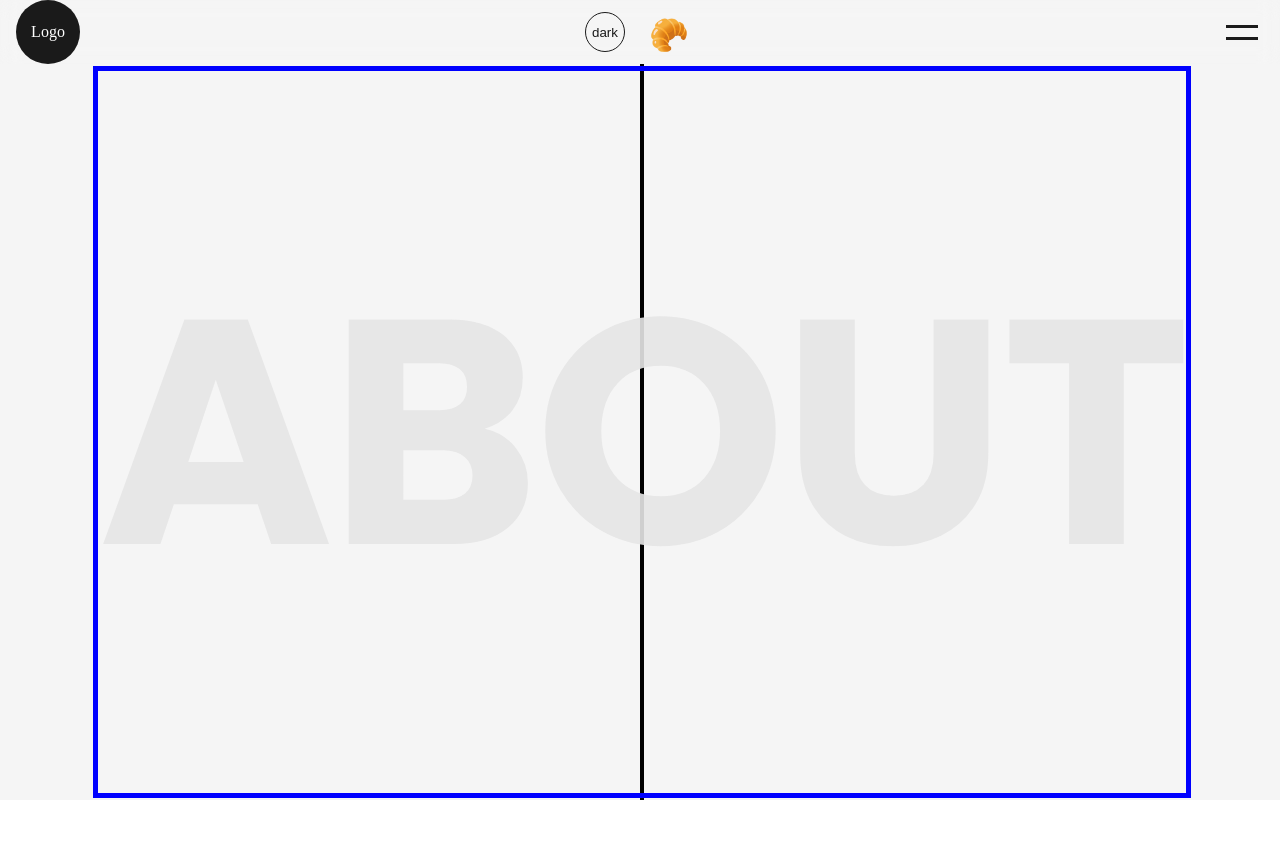
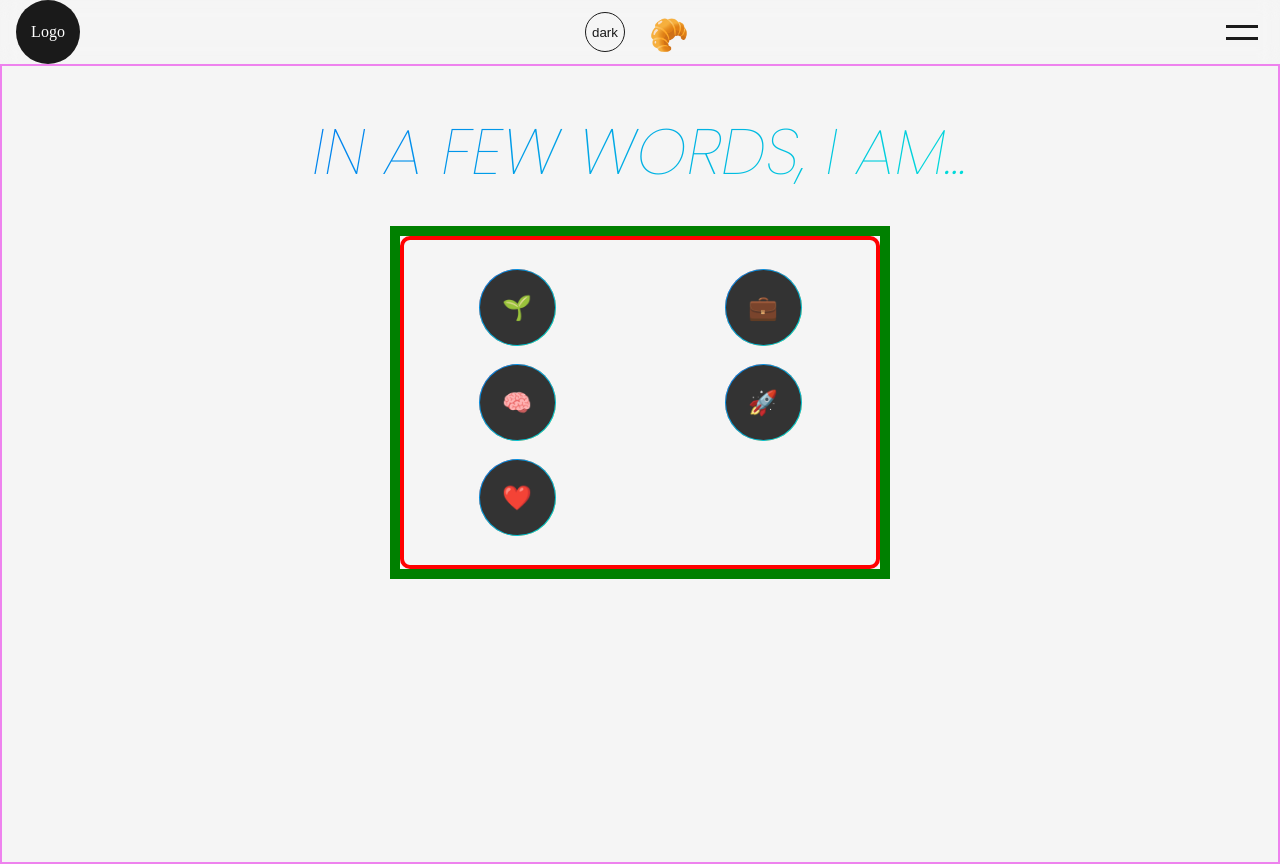
Before and after one commit to newnightcoder/nightcoder.io, a Next.js app: page /about in a window 1280 px wide. Before the commit the page ends 800 px from the top, so only its background shows below. Built offline with nearby package versions, Linux system fonts and the light colour scheme.

Commit message:
project page sizings corrections / about page update / aboutItems animation :construction:

```diff
--- a/components/AboutItem/AboutItem.tsx
+++ b/components/AboutItem/AboutItem.tsx
@@ -4,11 +4,13 @@ import { Item, ItemBtn, ItemContainer, ItemTitle } from "./AboutItemStyled";
 interface Props {
   itemTitle: string;
   itemText: string;
+  itemEmoji: string;
 }
 
-const AboutItem = ({ itemTitle, itemText }: Props) => {
+const AboutItem = ({ itemTitle, itemText, itemEmoji }: Props) => {
   const [display, setDisplay] = useState("none");
   const [rotated, setRotated] = useState(false);
+  const [isMouseOver, setIsMouseOver] = useState(false);
   const itemRef = useRef<HTMLDivElement>(null);
 
   const ItemContent = forwardRef<HTMLDivElement, {}>((_, ref) => {
@@ -30,7 +32,12 @@ const AboutItem = ({ itemTitle, itemText }: Props) => {
   }, [display, rotated]);
 
   return (
-    <ItemContainer>
+    <ItemContainer
+      onMouseOver={() => setIsMouseOver(true)}
+      onMouseOut={() => setIsMouseOver(false)}
+    >
+      {isMouseOver ? (
+        <>
           <ItemTitle>
             <ItemBtn rotated={rotated} onClick={handleShowItemContent}>
               ▶︎
@@ -38,6 +45,22 @@ const AboutItem = ({ itemTitle, itemText }: Props) => {
             {itemTitle}
           </ItemTitle>
           <ItemContent ref={itemRef} />
+        </>
+      ) : (
+        <div
+          style={{
+            display: "grid",
+            placeItems: "center",
+            height: "100%",
+            width: "inherit",
+            transform: "translateX(-10px)",
+            fontSize: "1.5rem",
+            // border: "1px solid red",
+          }}
+        >
+          {itemEmoji}
+        </div>
+      )}
     </ItemContainer>
   );
 };
--- a/components/AboutItem/AboutItemStyled.ts
+++ b/components/AboutItem/AboutItemStyled.ts
@@ -6,12 +6,15 @@ interface Props {
 }
 
 const ItemContainer = styled.div`
-  width: 100%;
   // max-width: 500px;
+  width: 75px;
+  height: 75px;
+  border-radius: 50%;
   background-color: #333;
-  border-radius: 10px;
   position: relative;
   padding: 0 30px 0 10px;
+  transition: all 500ms;
+
   &::before {
     content: "";
     position: absolute;
@@ -20,10 +23,10 @@ const ItemContainer = styled.div`
     background: var(--gradient-blue);
     height: calc(100% + 2px);
     width: calc(100% + 2px);
-    border-radius: 10px;
+    border-radius: 50%;
     z-index: -1;
     opacity: 1;
-    transition: opacity 500ms;
+    transition: all 500ms;
   }
   &::after {
     content: "";
@@ -33,13 +36,22 @@ const ItemContainer = styled.div`
     background: var(--gradient-orange);
     height: calc(100% + 2px);
     width: calc(100% + 2px);
-    border-radius: 10px;
+    // border-radius: 10px;
+    border-radius: 50%;
     z-index: -2;
+    transition: all 500ms;
   }
 
   &:hover {
+    width: 100%;
+    height: auto;
+    border-radius: 10px;
     &::before {
       opacity: 0;
+      border-radius: 10px;
+    }
+    &::after {
+      border-radius: 10px;
     }
   }
 `;
@@ -65,6 +77,7 @@ const ItemBtn = styled.button<Props>`
 const Item = styled.div<Props>`
   padding: 0 15px 20px;
   width: 100%;
+  height: 100%;
   word-break: break-all;
   display: ${(props) => props.display};
 `;
--- a/components/GameCard/GameBoard.tsx
+++ b/components/GameCard/GameBoard.tsx
@@ -34,7 +34,7 @@ const GameBoard = ({
       ? cardContainerHeight + 30
       : cardContainerHeight + 40
   );
-  const headingColor = round === 1 ? "blue" : round === 2 ? "pink" : "green";
+  const headingColor = round === 1 ? "blue-2" : round === 2 ? "pink" : "green";
 
   const resetGame = () => {
     welcomeRef.current.classList.remove("split-screen");
@@ -83,7 +83,7 @@ const GameBoard = ({
 
   return (
     <div style={{ position: "relative" }}>
-      <GameHeading fontSize={3} color={headingColor}>
+      <GameHeading fontSize={3} fontWeight={700} color={headingColor}>
         Round {round}
       </GameHeading>
       <CardContainer ref={cardContainerRef} bg={gameBg} minHeight={minHeight}>
--- a/components/GameCard/GameCardStyled.ts
+++ b/components/GameCard/GameCardStyled.ts
@@ -12,6 +12,7 @@ interface CardProps {
 
 interface HeadingProps {
   fontSize?: number;
+  fontWeight?: number;
   color?: string;
   shadow?: boolean;
   round?: number;
@@ -106,7 +107,7 @@ const CardBack = styled.div<CardProps>`
 
 const GameHeading = styled.h1<HeadingProps>`
   position: relative;
-  font-weight: ${(props) => (props.isWelcomeTitle ? "" : "700")};
+  font-weight: ${(props) => (props.isWelcomeTitle ? "" : props.fontWeight)};
   font-style: ${(props) => (props.isWelcomeTitle ? "" : "italic")};
   font-size: ${(props) => props.fontSize}vw;
   font-family: ${(props) =>
@@ -160,4 +161,27 @@ const GameHeading = styled.h1<HeadingProps>`
   }
 `;
 
-export { Card, CardInner, CardFront, CardBack, GameHeading };
+const ExitBtn = styled.button`
+  position: absolute;
+  bottom: 0;
+  left: 0;
+  transform: translate(10%, 100%);
+`;
+
+const ExitBtnContent = styled.span`
+  // padding: 10px 0;
+  text-transform: uppercase;
+  font-size: 1rem;
+  font-weight: 800;
+  color: ${({ theme }) => theme.color};
+`;
+
+export {
+  Card,
+  CardInner,
+  CardFront,
+  CardBack,
+  GameHeading,
+  ExitBtn,
+  ExitBtnContent,
+};
--- a/pages/about.tsx
+++ b/pages/about.tsx
@@ -1,10 +1,17 @@
 import { useContext, useRef } from "react";
 import { HomeAnimation } from "../animations";
-import { Background } from "../components";
-import { WordContainer } from "../components/Background/BackgroundStyled";
+import { AboutItem } from "../components";
+import { GameHeading } from "../components/GameCard/GameCardStyled";
 import { TransitionContext } from "../context/TransitionContext";
 import { useHandleRoute } from "../hooks";
+import {
+  AboutItemsContainer,
+  Container,
+  ContentContainer,
+  Title,
+} from "../styles/about";
 import { PageContainer } from "../styles/_globals";
+import text from "./api/text.json";
 
 const About = () => {
   const pageRef = useRef<HTMLDivElement>(null);
@@ -23,41 +30,47 @@ const About = () => {
   return (
     <PageContainer ref={pageRef} id="about" justify="start">
       <HomeAnimation>
-        <Background>
+        {/* <Background>
           <WordContainer backgroundTextColor={"rgba(230, 230, 230, 0.9)"}>
-            {/* <WordComponent word={"home"}></WordComponent> */}ABOUT
           </WordContainer>
-        </Background>
+        </Background> */}
       </HomeAnimation>
-      {/* <Container>
+      <Container>
         <Title>
-          <h1>In a few words, i am...</h1>
+          <GameHeading fontSize={5} color={"blue"} fontWeight={100}>
+            In a few words, i am...
+          </GameHeading>
         </Title>
         <ContentContainer>
           <AboutItemsContainer>
             <AboutItem
               itemTitle={text[lang].item.title1}
               itemText={text[lang].item.text1}
+              itemEmoji={text[lang].item.emoji1}
             />
             <AboutItem
               itemTitle={text[lang].item.title2}
               itemText={text[lang].item.text2}
+              itemEmoji={text[lang].item.emoji2}
             />
             <AboutItem
               itemTitle={text[lang].item.title3}
               itemText={text[lang].item.text3}
+              itemEmoji={text[lang].item.emoji3}
             />
             <AboutItem
               itemTitle={text[lang].item.title4}
               itemText={text[lang].item.text4}
+              itemEmoji={text[lang].item.emoji4}
             />
             <AboutItem
               itemTitle={text[lang].item.title6}
               itemText={text[lang].item.text6}
+              itemEmoji={text[lang].item.emoji6}
             />
           </AboutItemsContainer>
         </ContentContainer>
-      </Container> */}
+      </Container>
       {/* </HomeAnimation> */}
     </PageContainer>
   );
--- a/pages/api/text.json
+++ b/pages/api/text.json
@@ -10,16 +10,22 @@
     },
 
     "item": {
+      "emoji1": "🌱",
       "title1": " 🌱  A proud self-taught developer",
       "text1": "End of 2019 was when i decided that it was the right time for me to change my career path and do what i truly like. The idea and desire to code had been living in me for quite some time at this point, so i just did it. I even stood up and quit my former job, in order for me to make space and time in my life for learning how to code. It all started with the [#100daysofcode](https://twitter.com/_100daysofcode) hashtag : the goal is to keep coding everyday and post one’s daily report on Twitter, for accountability. That’s when i became addicted to code. Dive into the the tech universe, the coding world, where i’ve met amazing and super supportive developers from all over the world, in a fantastic ecosystem of resources for learning, training, sharing knowledge and best practices etc… I also did a sort of bootcamp course in France (called Openclassrooms) and graduated their certificated Web Developer degree. I did it mostly to meet other French speaking developers (i had only been immersed in the English speaking tech community since the beginning), some of which are really experienced and currently hired.",
+      "emoji2": "💼",
       "title2": " 💼  Available for hire - i'm applying!",
       "text2": "My goal is to join a team of developers to positively contribute to the project we’re working on, while in the meantime gaining in proficiency. Here’s the idea: you invest in me = i’m committed to make your investment successful! Agile workflow is a plus ;) In terms of salary, i am at 35K minimum. If it clicks, let’s do it!",
+      "emoji3": "🧠",
       "title3": " 🧠  Always working on my problem solving skills",
       "text3": "One of the most important task of a dev: solve problems. That’s the key skill i keep on training, always looking to improve. Never giving up, the solution comes if you keep looking for it. Stackoverflow yes, but to exercise the brain is also a good thing ;)",
+      "emoji4": "🚀",
       "title4": " 🚀  A junior dev whose goal is to become a Jedi",
       "text4": "Today i’m a junior developer. But i aspire to be a good junior, and at some point a good senior dev, and then lead dev, then even architect! It is also by coding in a great team that one becomes a great developer…",
+      "emoji5": "👨🏾‍💻",
       "title5": " 👨🏾‍💻  Currently working on my portfolio website",
       "text5": "I’m open to freelance opportunities so i’m working on my portfolio website. Never satisfied of course 😅 i’ve already made at least 3 versions of it… But it’s coming it’s coming!",
+      "emoji6": "❤️",
       "title6": " ❤️  In love with code",
       "text6": "Code is a passion... So rich: challenge and joy to find solutions to problems, fulfill the client’s or PO’s request and contribute to the satifaction of the end user, collaborating with the team on a project, Agile principles, craftsmanship approach, the documentation / knowledge sharing aspect of things, code at the service of a business, the personal and intellectual benefit gained by working in said business etc… I feel like code opens the door to endless possibilities. I just love to keep learning and looking for the best practices. ...which is why i chose this career!"
     },
--- a/styles/_globals.ts
+++ b/styles/_globals.ts
@@ -116,15 +116,16 @@ html {
   // --projects-container-direction: column;
   // --projects-container-justify: center;
   --projects-container-columns: 1fr;
-  --projects-container-rows: max-content 1fr;
-  --projects-container-areas:  "title"
+  --projects-container-rows: 4rem max-content 1fr;
+  --projects-container-areas:   "."
+                                "title"
                                 "list";
   --project-img-display: none;
   // --project-img-width: 0;
   // --project-list-width: 45vmax;
-  --project-list-width: 100%;
-  --project-list-height: 100%;
-  --fontsize-project-list: 9vmax;
+  // --project-list-height: 100%;
+  --project-list-width: max-content;
+  --fontsize-project-list: 6vmax;
   --project-columns: 1fr;
   --project-areas: "title"
                    "img"
@@ -201,14 +202,15 @@ html {
     // --projects-container-direction: row;
     // --projects-container-justify: flex-end;
     --projects-container-columns: repeat(3, 1fr);
-    --projects-container-rows: max-content 1fr;
-    --projects-container-areas:  "title title title"
+    --projects-container-rows: 2vh max-content 1fr;
+    --projects-container-areas:  ". . ."
+                                 "title title title"
                                  "img img list";
     --project-img-display: flex;
     // --project-img-height: 90%;
     // --project-img-width: 60vmax;
-    --project-list-width: 30vmax;
-    --project-list-height: calc(100vh - var(--navbar-height));
+    // --project-list-height: calc(100vh - var(--navbar-height));
+    --project-list-width: 100%;
     --fontsize-project-list: 5vmax;
     --project-columns:repeat(5, 1fr);
     --project-areas:  "img img img title title"
--- a/styles/about.ts
+++ b/styles/about.ts
@@ -7,6 +7,7 @@ const Container = styled.div`
   display: grid;
   grid-template-rows: 150px max-content;
   justify-content: center;
+  align-items: center;
   font-family: var(--poppins);
   border: 2px solid violet;
 `;
@@ -25,26 +26,33 @@ const ContentContainer = styled.div`
   grid-row: 2;
   width: var(--about-items-container-width);
   max-width: 500px;
+  justify-self: center;
   display: grid;
   grid-template-columns: 1fr;
   // grid-template-columns: repeat(2, 1fr);
   // grid-column-gap: 3vw;
-  border: 1px solid yellow;
+  border: 10px solid green;
 `;
 
 const AboutItemsContainer = styled.div`
   height: 100%;
   padding: 30px 0;
-  display: flex;
-  flex-direction: column;
-  align-items: flex-start;
-  justify-content: flex-start;
+  // display: flex;
+  // flex-direction: column;
+  // flex-wrap: wrap;
+  // align-items: flex-start;
+  // justify-content: flex-start;
+  display: grid;
+  grid-template-columns: repeat(2, 1fr);
+  row-gap: 20px;
+  column-gap: 20px;
+  place-items: center;
   border-radius: 10px;
   z-index: 5;
-  // border: 1px solid pink;
-  & * + * {
-    margin-top: 15px;
-  }
+  border: 4px solid red;
+  // & * + * {
+  //   margin-top: 15px;
+  // }
 `;
 
 const ImgContainer = styled.div`
```
Also changed, not shown: components/GameCard/GameResultsHeading.tsx (+7 -1 lines), pages/projects/index.tsx (+9 -9 lines), styles/projects.ts (+11 -8 lines). Lines whose indentation alone changed are shown as unchanged.
